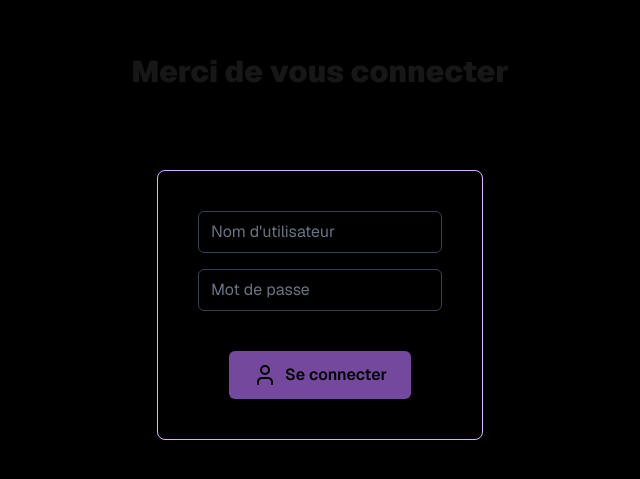
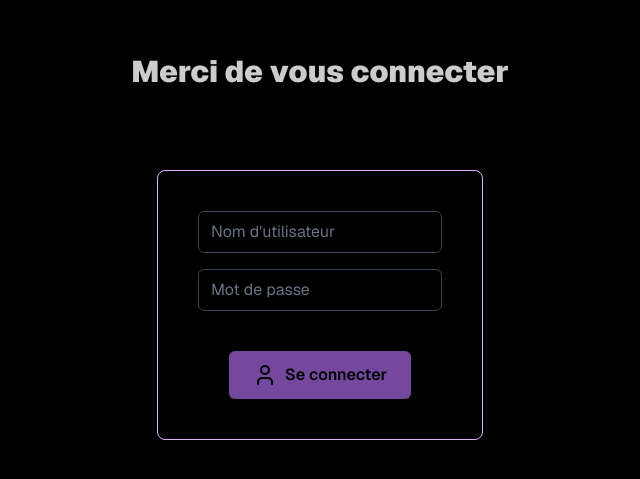
Before and after one commit to david-vasseur/dvweb-sass, a Next.js app: page / in a window 1280 px wide. Shown: the part 153-632 px from the top of the page, without its empty margins (320-960 px from the left). Built offline with nearby package versions, Linux system fonts and the light colour scheme; no server answers.

Commit message:
second commit

```diff
--- a/src/app/page.tsx
+++ b/src/app/page.tsx
@@ -12,7 +12,7 @@ export default function Home() {
 		<div className="container mx-auto flex flex-col gap-20 justify-center items-center font-sans min-h-screen">
 			<SignedOut>
 				<>
-					<h1 className="font-black text-3xl">Merci de vous connecter</h1>
+					<h1 className="font-black text-3xl text-white/80">Merci de vous connecter</h1>
 					<SingInForm />
 				</>
 			</SignedOut>
--- a/src/app/upload/page.tsx
+++ b/src/app/upload/page.tsx
@@ -15,7 +15,7 @@ export default function UploadPage() {
                 <h1 className='font-black text-3xl text-center text-purple-400'>
                     Bonjour {user?.firstName}
                 </h1>
-                <h2 className="font-black text-3xl text-center">
+                <h2 className="font-black text-3xl text-center text-white/80">
                     Formulaire pour ajouter un fichier à votre projet
                 </h2>
                 <UploadForm />
```
